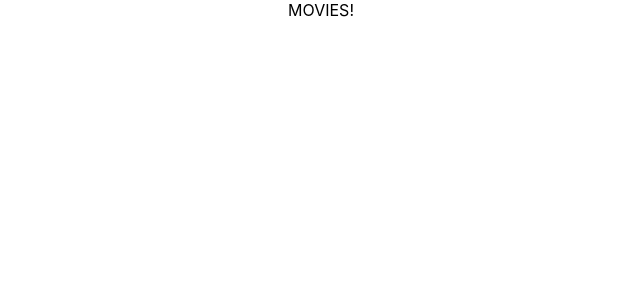
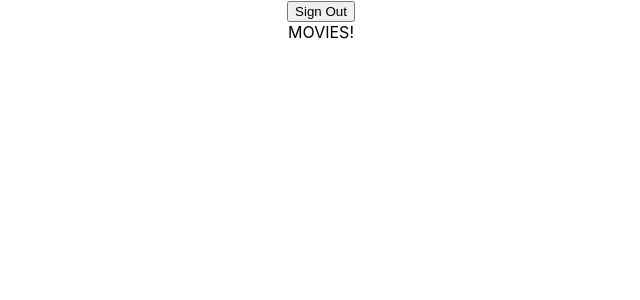
Before and after one commit to Klhalls89/laff-tracker, a React (Create React App) app: page /movies in a window 1280 px wide. Shown: the top 300 px of the page, without its empty margins (319-959 px from the left). Built offline with nearby package versions, Linux system fonts and the light colour scheme.

Commit message:
Allow user to sign out, redirect to /login
Co-authored-by: Kristen Hallstrom <klhalls89@gmail.com>

```diff
--- a/src/actions/index.js
+++ b/src/actions/index.js
@@ -3,3 +3,7 @@ export const signIn = (email, name) => ({
   email,
   name
 })
+
+export const signOut = () => ({
+  type: 'SIGN_OUT'
+})
--- a/src/components/Movies/Movies.js
+++ b/src/components/Movies/Movies.js
@@ -1,17 +1,32 @@
 import React from 'react'
+import { connect } from 'react-redux'
+import { signOut } from '../../actions'
+import { Link } from 'react-router-dom'
 
-export const Movies = () => {
+export const Movies = (props) => {
+
+  const handleSignOut = () => {
+    props.signOut()
+  }
 
   return(
     <section>
       <nav>
-
+        <Link to='/login'>
+          <button onClick={handleSignOut}>Sign Out</button>
+        </Link>
       </nav>
       MOVIES!
     </section>
   )
 }
 
+export const mapDispatchToProps = (dispatch) => ({
+  signOut: () => dispatch(signOut())
+})
+
+export default connect(null, mapDispatchToProps)(Movies)
+
 //Add button for signout
 //create action
 //handle in reducer, turn to {}
--- a/src/containers/app/App.js
+++ b/src/containers/app/App.js
@@ -1,6 +1,6 @@
 import React, { Component } from 'react'
 import Login from '../login/Login'
-import { Movies } from '../../components/Movies/Movies'
+import Movies from '../../components/Movies/Movies'
 import './App.css'
 import { Route, Redirect } from 'react-router-dom'
 import { connect } from 'react-redux';
@@ -12,8 +12,6 @@ class App extends Component {
 
     }
   }
-
-
 
   render() {
     return (
--- a/src/reducers/userReducer.js
+++ b/src/reducers/userReducer.js
@@ -2,6 +2,8 @@ export const userReducer = (state = {}, action) => {
   switch (action.type) {
     case 'SIGN_IN':
       return { email: action.email, name: action.name }
+    case 'SIGN_OUT':
+      return {}
     default:
       return state
   }
```
